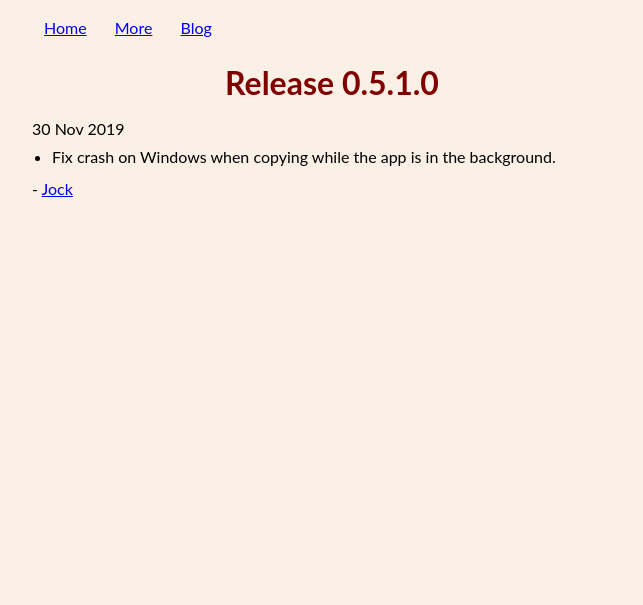
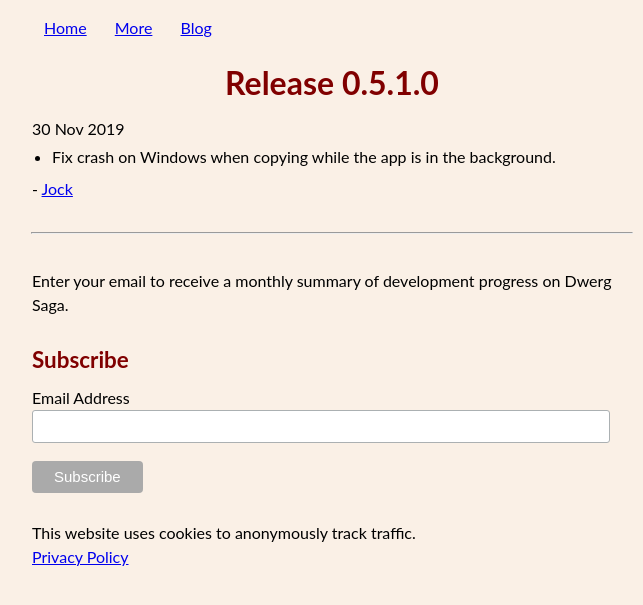
Before and after one commit to HaikuJock/haikujock.github.io, a Jekyll site: the page built from _posts/2019-11-30-Release-0.5.1.0.md, in a window 1280 px wide. Shown: the top 605 px of the page, without its empty margins (308-951 px from the left). Built offline with Jekyll 4.4.1, drawn with Linux system fonts in a browser that asks for light colours; comment, search, counter and statistics services are not loaded.

Commit message:
Add the email sign-up to the bottom of posts.

```diff
--- a/_layouts/post.html
+++ b/_layouts/post.html
@@ -5,7 +5,7 @@ layout: default
 <p>
     {{ page.date | date_to_string }}
 
-  </p>
+</p>
 
 {{ content }}
 
@@ -15,3 +15,38 @@ layout: default
     - <a href="{{ author.url }}">{{ author.name }}</a>
     {% endif %}
 </p>
+<br />
+<hr />
+<br />
+<p>
+    Enter your email to receive a monthly summary of development progress on Dwerg Saga.
+</p>
+
+<div class="logo-container">
+    <!-- Begin Mailchimp Signup Form -->
+    <div id="mc_embed_signup">
+        <form action="https://dwergsaga.us4.list-manage.com/subscribe/post?u=00dfd66b36eca1022a3d5ab89&amp;id=b5a581d90d" method="post" id="mc-embedded-subscribe-form" name="mc-embedded-subscribe-form" class="validate" target="_blank" novalidate>
+            <div id="mc_embed_signup_scroll">
+                <h2>Subscribe</h2>
+                <div class="mc-field-group">
+                    <label for="mce-EMAIL">Email Address </label>
+                    <input type="email" value="" name="EMAIL" class="required email" id="mce-EMAIL">
+                </div>
+                <div id="mce-responses" class="clear">
+                    <div class="response" id="mce-error-response" style="display:none"></div>
+                    <div class="response" id="mce-success-response" style="display:none"></div>
+                </div>    <!-- real people should not fill this in and expect good things - do not remove this or risk form bot signups-->
+                <div style="position: absolute; left: -5000px;" aria-hidden="true"><input type="text" name="b_00dfd66b36eca1022a3d5ab89_b5a581d90d" tabindex="-1" value=""></div>
+                <div class="clear"><input type="submit" value="Subscribe" name="subscribe" id="mc-embedded-subscribe" class="button"></div>
+            </div>
+        </form>
+    </div>
+    <script type='text/javascript' src='//s3.amazonaws.com/downloads.mailchimp.com/js/mc-validate.js'></script>
+    <script type='text/javascript'>(function($) {window.fnames = new Array(); window.ftypes = new Array();fnames[0]='EMAIL';ftypes[0]='email';fnames[1]='FNAME';ftypes[1]='text';fnames[2]='LNAME';ftypes[2]='text';fnames[3]='ADDRESS';ftypes[3]='address';fnames[4]='PHONE';ftypes[4]='phone';fnames[5]='BIRTHDAY';ftypes[5]='birthday';}(jQuery));var $mcj = jQuery.noConflict(true);</script>
+    <!--End mc_embed_signup-->
+</div>
+<p>
+    This website uses cookies to anonymously track traffic.
+    <br />
+    <a href="http://www.haikuinteractive.com/privacy-policy.html">Privacy Policy</a>
+</p>
--- a/_sass/main.scss
+++ b/_sass/main.scss
@@ -86,3 +86,8 @@ nav {
 .navigation-not-current {
     margin: 0 12px 0 12px;
 }
+
+hr {
+    max-width: 600px;
+    width: auto;
+}
```
Also changed, not shown: index.html (+0 -18 lines).
